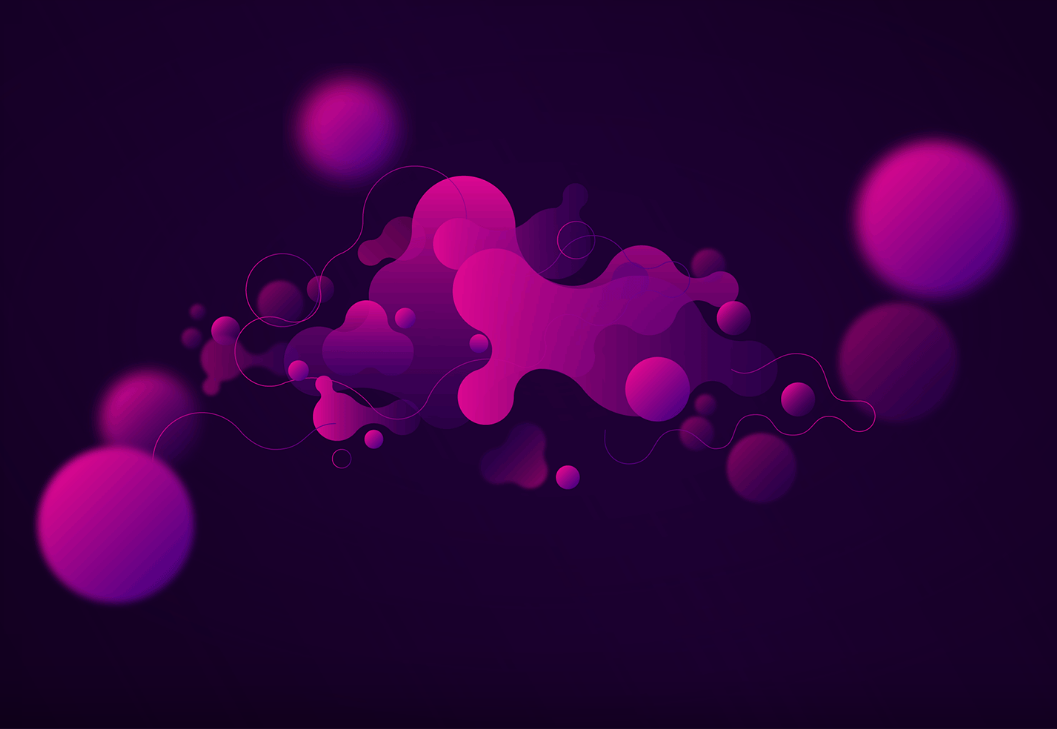
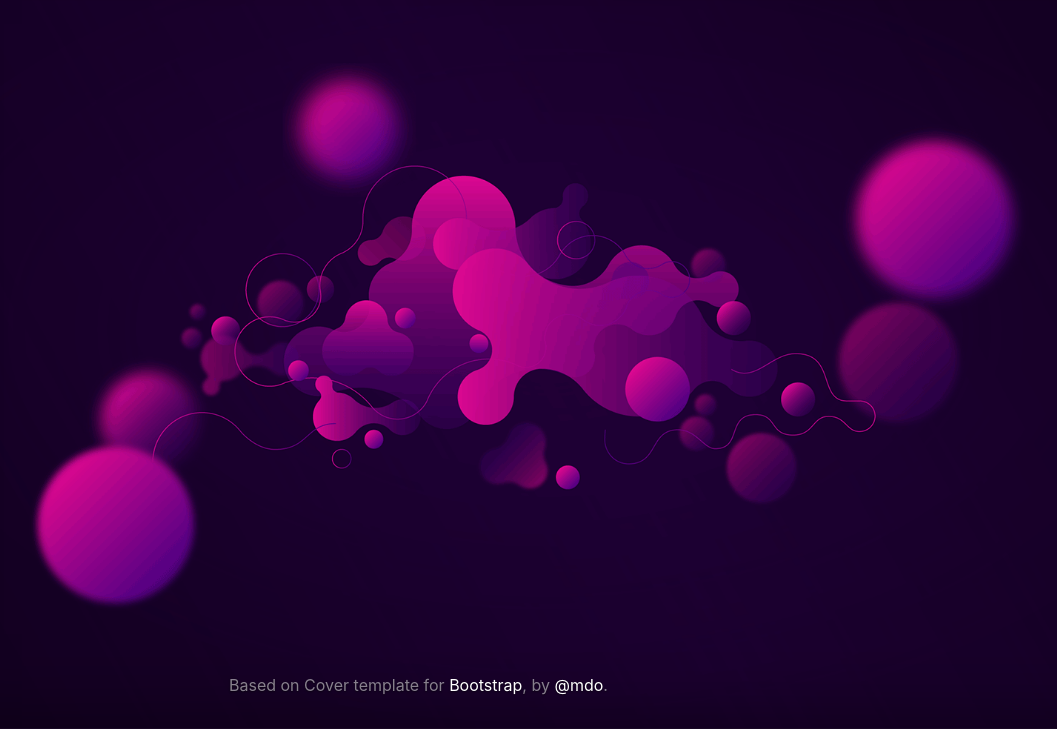
Before and after one commit to jensadev/wrkshp-selenium, a plain HTML site: page blank.html in a window 1280 px wide. Shown: the part 71-800 px from the top of the page, without its empty margins (91-1148 px from the left). Drawn offline with nearby package versions, Linux system fonts and the light colour scheme.

Commit message:
html changes

```diff
--- a/blank.html
+++ b/blank.html
@@ -20,10 +20,17 @@
             </div>
         </header>
         <main role="main" class="inner cover">
-            <form action=""></form>
+            <form class="form-signin">
+
+            </form>
 
         </main>
 
+        <footer class="mastfoot mt-auto">
+            <div class="inner">
+                <p>Based on Cover template for <a href="https://getbootstrap.com/">Bootstrap</a>, by <a href="https://twitter.com/mdo">@mdo</a>.</p>
+            </div>
+        </footer>
     </div>
     <script src="https://code.jquery.com/jquery-3.3.1.slim.min.js" integrity="sha384-q8i/X+965DzO0rT7abK41JStQIAqVgRVzpbzo5smXKp4YfRvH+8abtTE1Pi6jizo" crossorigin="anonymous"></script>
     <script src="https://cdnjs.cloudflare.com/ajax/libs/popper.js/1.14.7/umd/popper.min.js" integrity="sha384-UO2eT0CpHqdSJQ6hJty5KVphtPhzWj9WO1clHTMGa3JDZwrnQq4sF86dIHNDz0W1" crossorigin="anonymous"></script>
```
Also changed, not shown: 1 other file.
